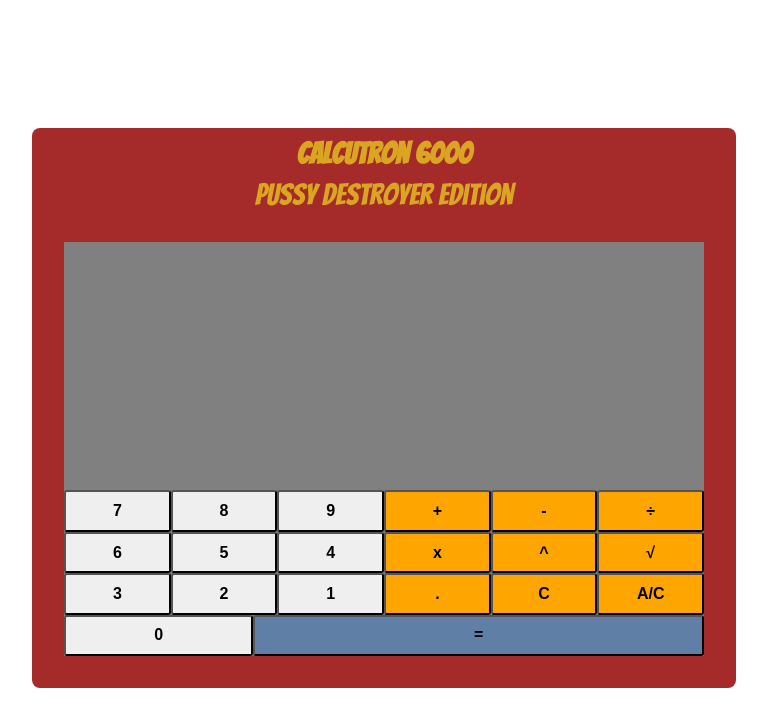
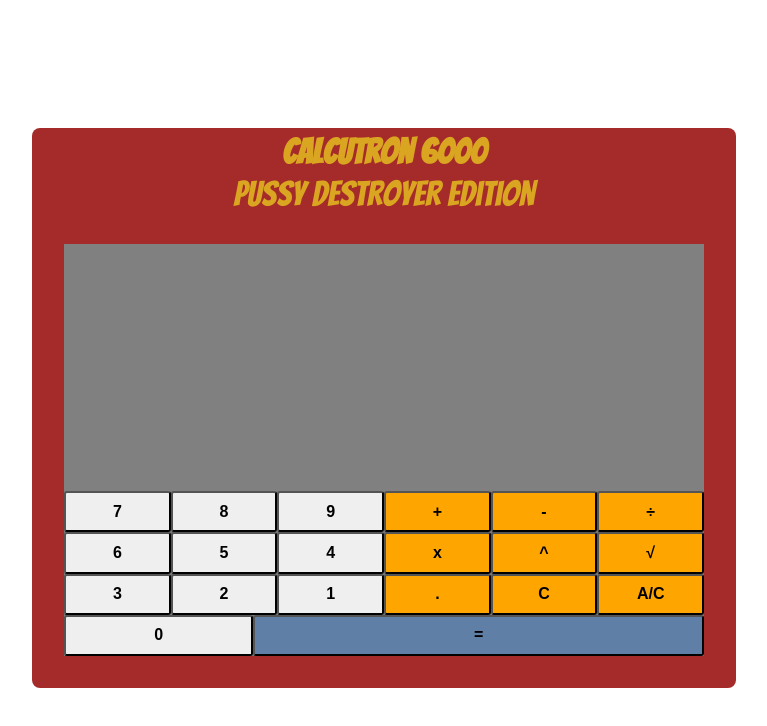
Before and after one commit to JakeDoesCode/calculator, a plain HTML site: page index.html in a window 1280 px wide. Shown: the whole page, without its empty margins (264-1031 px from the left). Drawn offline with Linux system fonts and the light colour scheme.

Commit message:
changed brand size

```diff
--- a/style.css
+++ b/style.css
@@ -10,9 +10,9 @@
     display:flex;
     justify-content: space-around;
     font-family: 'Bangers', cursive;
-    font-size: 30px;
+    font-size: 35px;
     color:goldenrod;
-    margin-top:10px;
+    margin-top:5px;
 
 }
 .board{
```
